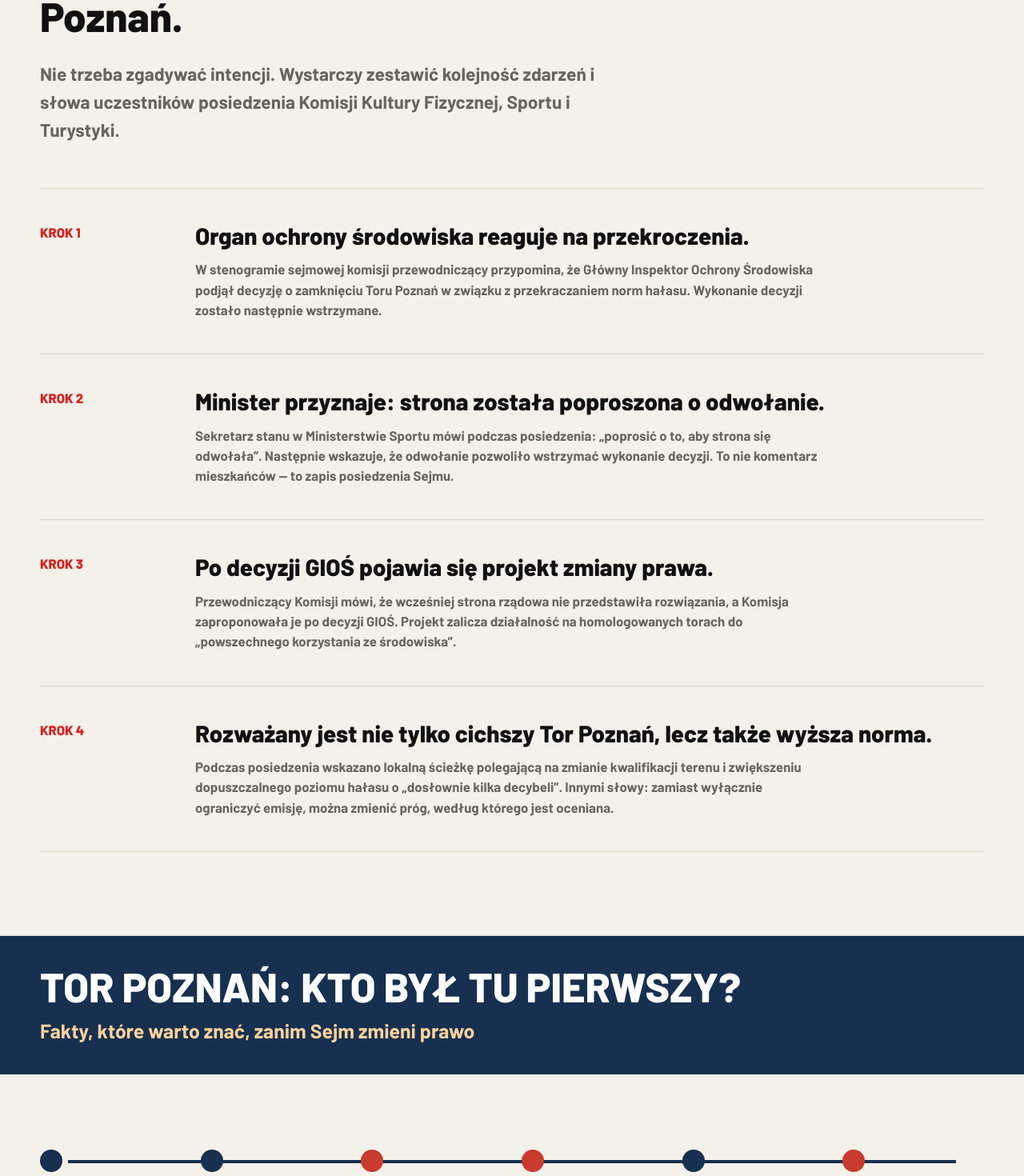
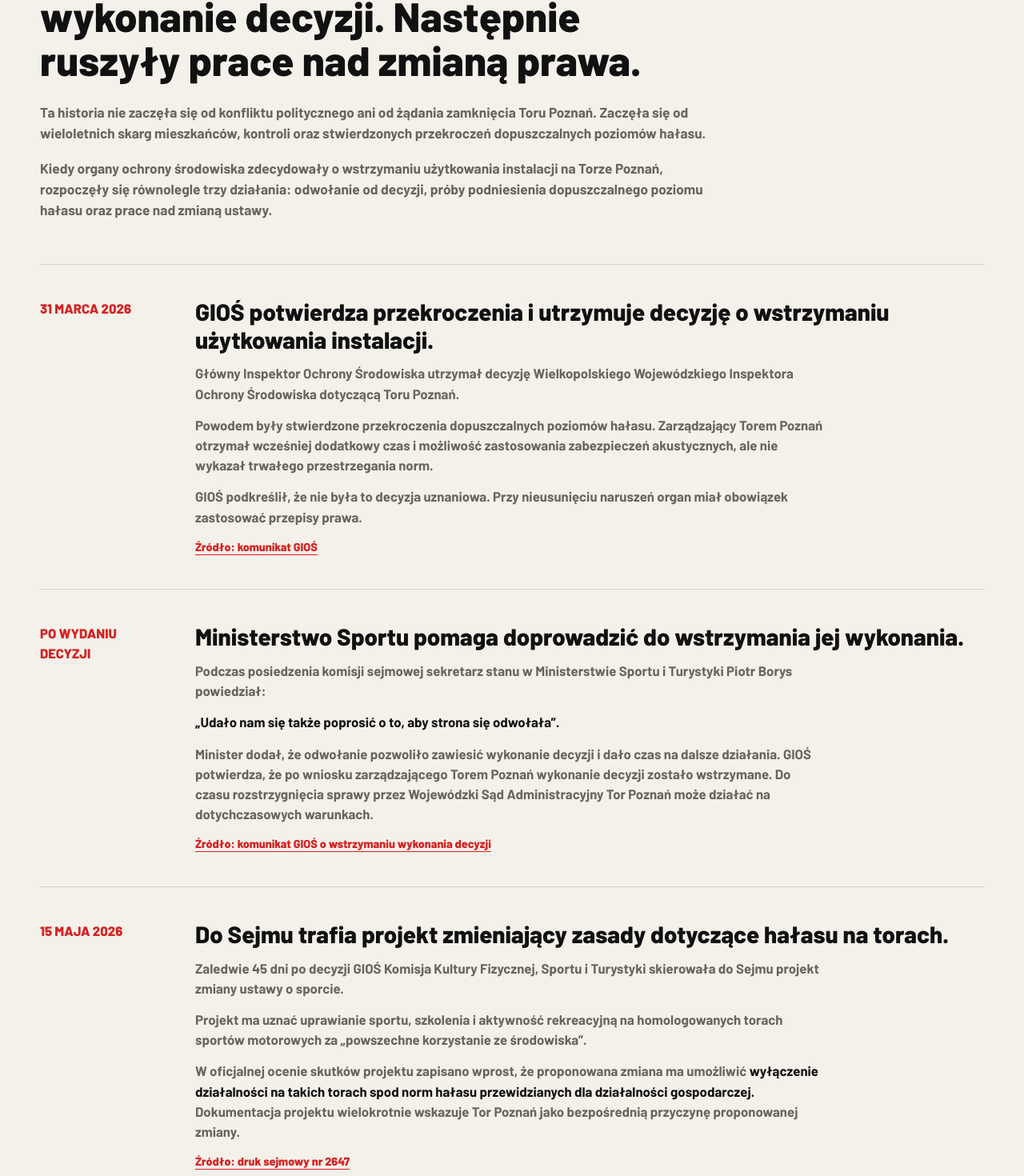
Before and after one commit to torpoznanhalas/strona-publiczna, a Next.js app: page / in a window 1280 px wide. Shown: the part 935-2405 px from the top of the page at 80% size. Built offline with nearby package versions, Linux system fonts and the light colour scheme; no server answers; the database is empty.

Commit message:
Add files via upload
Rozbudowa chronologii działań po decyzji GIOŚ

```diff
--- a/app/globals.css
+++ b/app/globals.css
@@ -1188,3 +1188,81 @@
     padding: 22px 18px;
   }
 }
+
+
+/* Expanded mechanism section */
+
+.mechanism-intro {
+  display: grid;
+  max-width: 900px;
+  gap: 18px;
+  margin-top: 26px;
+}
+
+.mechanism-intro p {
+  margin: 0;
+  color: var(--muted);
+  font-size: 1.08rem;
+}
+
+.timeline-item p + p {
+  margin-top: 14px;
+}
+
+.timeline-item p strong {
+  color: var(--text);
+}
+
+.timeline-source {
+  font-size: 0.9rem !important;
+}
+
+.timeline-source a {
+  color: var(--accent);
+  font-weight: 800;
+  text-decoration: underline;
+  text-decoration-thickness: 1px;
+  text-underline-offset: 4px;
+}
+
+.timeline-source a:hover {
+  text-decoration-thickness: 2px;
+}
+
+.mechanism-summary {
+  max-width: 980px;
+  margin-top: 58px;
+  padding: 38px 42px;
+  border: 1px solid var(--line);
+  background: var(--text);
+  color: var(--background);
+}
+
+.mechanism-summary .eyebrow {
+  margin-bottom: 20px;
+}
+
+.mechanism-summary p {
+  max-width: 840px;
+  margin: 0;
+  font-size: 1.08rem;
+}
+
+.mechanism-summary p + p {
+  margin-top: 16px;
+}
+
+.mechanism-summary-final {
+  padding-top: 18px;
+  border-top: 1px solid rgba(255, 255, 255, 0.28);
+  font-size: clamp(1.32rem, 2.2vw, 1.85rem) !important;
+  font-weight: 800;
+  line-height: 1.2;
+}
+
+@media (max-width: 760px) {
+  .mechanism-summary {
+    margin-top: 42px;
+    padding: 28px 24px;
+  }
+}
--- a/app/page.tsx
+++ b/app/page.tsx
@@ -67,65 +67,203 @@
       </section>
 
 
+
       <section className="section" id="mechanizm">
         <div className="container">
           <div className="section-header">
-            <p className="eyebrow">Chronologia działań</p>
-            <h2 className="section-title">Najpierw hałas. Potem decyzja. Potem polityczne ratowanie Toru Poznań.</h2>
-            <p className="section-lead">
-              Nie trzeba zgadywać intencji. Wystarczy zestawić kolejność zdarzeń i słowa uczestników
-              posiedzenia Komisji Kultury Fizycznej, Sportu i Turystyki.
-            </p>
+            <p className="eyebrow">Co wydarzyło się po decyzji GIOŚ?</p>
+            <h2 className="section-title">
+              Najpierw stwierdzono przekroczenia hałasu. Potem zatrzymano wykonanie decyzji.
+              Następnie ruszyły prace nad zmianą prawa.
+            </h2>
+            <div className="mechanism-intro">
+              <p>
+                Ta historia nie zaczęła się od konfliktu politycznego ani od żądania zamknięcia
+                Toru Poznań. Zaczęła się od wieloletnich skarg mieszkańców, kontroli oraz
+                stwierdzonych przekroczeń dopuszczalnych poziomów hałasu.
+              </p>
+              <p>
+                Kiedy organy ochrony środowiska zdecydowały o wstrzymaniu użytkowania instalacji
+                na Torze Poznań, rozpoczęły się równolegle trzy działania: odwołanie od decyzji,
+                próby podniesienia dopuszczalnego poziomu hałasu oraz prace nad zmianą ustawy.
+              </p>
+            </div>
           </div>
 
           <div className="timeline">
             <article className="timeline-item">
-              <div className="timeline-date">KROK 1</div>
+              <div className="timeline-date">31 MARCA 2026</div>
               <div>
-                <h3>Organ ochrony środowiska reaguje na przekroczenia.</h3>
+                <h3>GIOŚ potwierdza przekroczenia i utrzymuje decyzję o wstrzymaniu użytkowania instalacji.</h3>
                 <p>
-                  W stenogramie sejmowej komisji przewodniczący przypomina, że Główny Inspektor
-                  Ochrony Środowiska podjął decyzję o zamknięciu Toru Poznań w związku z przekraczaniem
-                  norm hałasu. Wykonanie decyzji zostało następnie wstrzymane.
+                  Główny Inspektor Ochrony Środowiska utrzymał decyzję Wielkopolskiego
+                  Wojewódzkiego Inspektora Ochrony Środowiska dotyczącą Toru Poznań.
+                </p>
+                <p>
+                  Powodem były stwierdzone przekroczenia dopuszczalnych poziomów hałasu.
+                  Zarządzający Torem Poznań otrzymał wcześniej dodatkowy czas i możliwość
+                  zastosowania zabezpieczeń akustycznych, ale nie wykazał trwałego przestrzegania norm.
+                </p>
+                <p>
+                  GIOŚ podkreślił, że nie była to decyzja uznaniowa. Przy nieusunięciu naruszeń
+                  organ miał obowiązek zastosować przepisy prawa.
+                </p>
+                <p className="timeline-source">
+                  <a
+                    href="https://www.gov.pl/web/gios/decyzja-gios-w-sprawie-toru-poznan--dzialania-wynikajace-z-przepisow-prawa-i-licznych-skarg-mieszkancow"
+                    target="_blank"
+                    rel="noreferrer"
+                  >
+                    Źródło: komunikat GIOŚ
+                  </a>
                 </p>
               </div>
             </article>
 
             <article className="timeline-item">
-              <div className="timeline-date">KROK 2</div>
+              <div className="timeline-date">PO WYDANIU DECYZJI</div>
               <div>
-                <h3>Minister przyznaje: strona została poproszona o odwołanie.</h3>
+                <h3>Ministerstwo Sportu pomaga doprowadzić do wstrzymania jej wykonania.</h3>
                 <p>
-                  Sekretarz stanu w Ministerstwie Sportu mówi podczas posiedzenia: „poprosić o to,
-                  aby strona się odwołała”. Następnie wskazuje, że odwołanie pozwoliło wstrzymać
-                  wykonanie decyzji. To nie komentarz mieszkańców — to zapis posiedzenia Sejmu.
+                  Podczas posiedzenia komisji sejmowej sekretarz stanu w Ministerstwie Sportu
+                  i Turystyki Piotr Borys powiedział:
+                </p>
+                <p>
+                  <strong>„Udało nam się także poprosić o to, aby strona się odwołała”.</strong>
+                </p>
+                <p>
+                  Minister dodał, że odwołanie pozwoliło zawiesić wykonanie decyzji i dało czas
+                  na dalsze działania. GIOŚ potwierdza, że po wniosku zarządzającego Torem Poznań
+                  wykonanie decyzji zostało wstrzymane. Do czasu rozstrzygnięcia sprawy przez
+                  Wojewódzki Sąd Administracyjny Tor Poznań może działać na dotychczasowych warunkach.
+                </p>
+                <p className="timeline-source">
+                  <a
+                    href="https://www.gov.pl/web/gios/gios-wstrzymuje-decyzje-w-sprawie-toru-poznan"
+                    target="_blank"
+                    rel="noreferrer"
+                  >
+                    Źródło: komunikat GIOŚ o wstrzymaniu wykonania decyzji
+                  </a>
                 </p>
               </div>
             </article>
 
             <article className="timeline-item">
-              <div className="timeline-date">KROK 3</div>
+              <div className="timeline-date">15 MAJA 2026</div>
               <div>
-                <h3>Po decyzji GIOŚ pojawia się projekt zmiany prawa.</h3>
+                <h3>Do Sejmu trafia projekt zmieniający zasady dotyczące hałasu na torach.</h3>
                 <p>
-                  Przewodniczący Komisji mówi, że wcześniej strona rządowa nie przedstawiła rozwiązania,
-                  a Komisja zaproponowała je po decyzji GIOŚ. Projekt zalicza działalność na homologowanych
-                  torach do „powszechnego korzystania ze środowiska”.
+                  Zaledwie 45 dni po decyzji GIOŚ Komisja Kultury Fizycznej, Sportu i Turystyki
+                  skierowała do Sejmu projekt zmiany ustawy o sporcie.
+                </p>
+                <p>
+                  Projekt ma uznać uprawianie sportu, szkolenia i aktywność rekreacyjną na
+                  homologowanych torach sportów motorowych za „powszechne korzystanie ze środowiska”.
+                </p>
+                <p>
+                  W oficjalnej ocenie skutków projektu zapisano wprost, że proponowana zmiana ma
+                  umożliwić <strong>wyłączenie działalności na takich torach spod norm hałasu
+                  przewidzianych dla działalności gospodarczej.</strong> Dokumentacja projektu
+                  wielokrotnie wskazuje Tor Poznań jako bezpośrednią przyczynę proponowanej zmiany.
+                </p>
+                <p className="timeline-source">
+                  <a
+                    href="https://api.sejm.gov.pl/sejm/term10/prints/2647/2647.pdf"
+                    target="_blank"
+                    rel="noreferrer"
+                  >
+                    Źródło: druk sejmowy nr 2647
+                  </a>
                 </p>
               </div>
             </article>
 
             <article className="timeline-item">
-              <div className="timeline-date">KROK 4</div>
+              <div className="timeline-date">RÓWNOLEGLE</div>
               <div>
-                <h3>Rozważany jest nie tylko cichszy Tor Poznań, lecz także wyższa norma.</h3>
+                <h3>Rozważane jest nie tylko ograniczenie hałasu, lecz także podniesienie jego dopuszczalnego poziomu.</h3>
                 <p>
-                  Podczas posiedzenia wskazano lokalną ścieżkę polegającą na zmianie kwalifikacji terenu
-                  i zwiększeniu dopuszczalnego poziomu hałasu o „dosłownie kilka decybeli”. Innymi słowy:
-                  zamiast wyłącznie ograniczyć emisję, można zmienić próg, według którego jest oceniana.
+                  Podczas posiedzenia komisji minister Piotr Borys przedstawił również rozwiązanie
+                  lokalne: zwiększenie dopuszczalnego poziomu hałasu o — jak powiedział —
+                  <strong> „dosłownie kilka decybeli”.</strong>
+                </p>
+                <p>
+                  Dyskutowano też o uznaniu części otoczenia Toru Poznań za teren
+                  usługowo-mieszkaniowy zamiast mieszkaniowego. Taka zmiana mogłaby umożliwić
+                  stosowanie wyższych limitów hałasu.
+                </p>
+                <p>
+                  <strong>Nie obniżyłoby to faktycznego hałasu słyszanego w domach. Zmieniłby się
+                  poziom, od którego hałas jest prawnie traktowany jako przekroczenie.</strong>
                 </p>
               </div>
             </article>
+
+            <article className="timeline-item">
+              <div className="timeline-date">OSTRZEŻENIE MINISTERSTWA KLIMATU</div>
+              <div>
+                <h3>Ministerstwo ostrzega, że projekty mogą naruszać prawo Unii Europejskiej.</h3>
+                <p>
+                  Podsekretarz stanu w Ministerstwie Klimatu i Środowiska Anita Sowińska stwierdziła
+                  podczas posiedzenia, że oba rozpatrywane projekty stoją — zdaniem ministerstwa —
+                  w kolizji z unijną dyrektywą dotyczącą hałasu.
+                </p>
+                <p>
+                  Ministerstwo zwróciło także uwagę, że użytkownicy torów korzystają z nich w sposób
+                  zorganizowany i odpłatny, dlatego trudno automatycznie uznać taką działalność za
+                  „powszechne korzystanie ze środowiska”.
+                </p>
+                <p>
+                  Według ministerstwa przyjęcie przepisów może narazić Polskę na zarzut
+                  nieprawidłowego stosowania prawa Unii oraz wywołać podobne konflikty w innych
+                  miejscach kraju. Jednocześnie opinia Biura Ekspertyz Sejmu uznała projekt za
+                  niesprzeczny z prawem Unii Europejskiej.
+                </p>
+              </div>
+            </article>
+
+            <article className="timeline-item">
+              <div className="timeline-date">15 LIPCA 2026</div>
+              <div>
+                <h3>Komisja przyjmuje projekt bez sprzeciwu.</h3>
+                <p>
+                  Pomimo zastrzeżeń Ministerstwa Klimatu i Środowiska Komisja wybrała projekt
+                  komisyjny jako wiodący i przyjęła sprawozdanie bez sprzeciwu. Zarekomendowała
+                  Sejmowi uchwalenie projektu.
+                </p>
+                <p>
+                  Projekt nie jest jeszcze obowiązującym prawem. Decyzja GIOŚ pozostaje jednak
+                  wstrzymana do czasu rozstrzygnięcia przez Wojewódzki Sąd Administracyjny, dzięki
+                  czemu Tor Poznań nadal funkcjonuje na dotychczasowych warunkach.
+                </p>
+                <p className="timeline-source">
+                  <a
+                    href="https://api.sejm.gov.pl/sejm/term10/prints/2812/2812.pdf"
+                    target="_blank"
+                    rel="noreferrer"
+                  >
+                    Źródło: sprawozdanie Komisji, druk nr 2812
+                  </a>
+                </p>
+              </div>
+            </article>
+          </div>
+
+          <div className="mechanism-summary">
+            <p className="eyebrow">Co wydarzyło się w praktyce?</p>
+            <p>
+              Gdy obowiązujące normy doprowadziły do decyzji niekorzystnej dla zarządzającego
+              Torem Poznań, nie ograniczono się do żądania skutecznego zmniejszenia hałasu.
+            </p>
+            <p>
+              Pomagano zatrzymać wykonanie decyzji, rozpoczęto rozmowy o podniesieniu
+              dopuszczalnego poziomu i skierowano do Sejmu projekt zmieniający zasady.
+            </p>
+            <p className="mechanism-summary-final">
+              Stawką nie jest istnienie sportu motorowego. Stawką jest to, czy Tor Poznań ma
+              ograniczyć hałas, czy państwo ma zmienić prawo po wydaniu niekorzystnej decyzji.
+            </p>
           </div>
         </div>
       </section>
```
